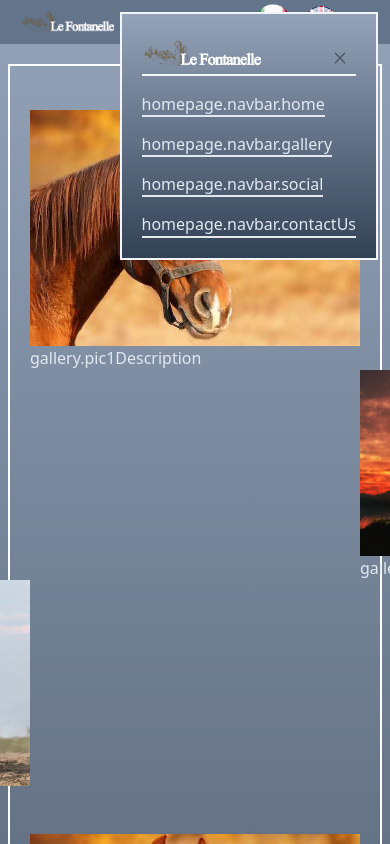
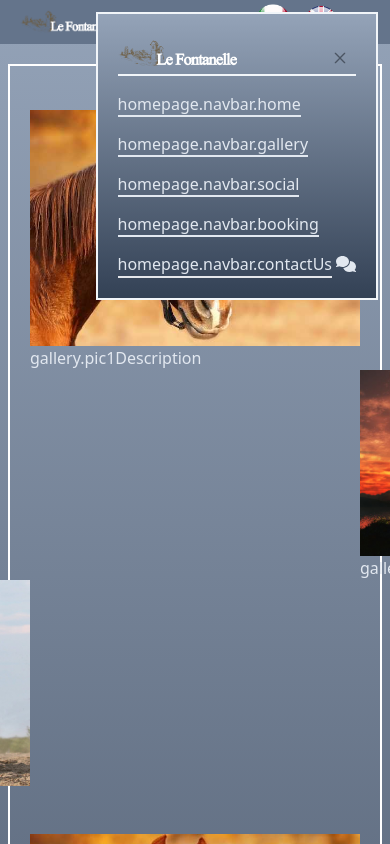
Before and after one commit to Matstraz/agriturismo, a React (Create React App) app: page /gallery in a window 390 px wide. Both pictures are taken after a click on the button 356 px from the left and 22 px from the top of the page. Shown: the top 844 px of the page. Built offline with nearby package versions, Linux system fonts and the light colour scheme; what react-animations would draw is missing.

Commit message:
fix burger menu

```diff
--- a/public/locales/it/translation.json
+++ b/public/locales/it/translation.json
@@ -27,7 +27,7 @@
       "text2": "Vacanze e Relax, Percorsi enogastronomici, Contatto con la natura, Golf Canoa e Mountain Bike, Sagre e Appuntamenti.",
       "text3": "Arte, Feste medioevali, Artigianato locale, La vena del gesso.",
       "text4": "Da un antico casale di sasso sono stati ricavati quattro appartamenti da 4 - 5 persone e, nel vecchio fienile adiacente alla casa, due appartamenti da 2 persone.",
-      "text5": "Danoi puoi trovare... Gli animali sono ben accetti! Sito segnalato da dogwelcome.it"
+      "text5": "Da noi puoi trovare... Gli animali sono ben accetti! Sito segnalato da dogwelcome.it"
     },
     "footer": {
       "contacts": "CONTATTI",
--- a/src/components/commonComponents/MainNavabar.js
+++ b/src/components/commonComponents/MainNavabar.js
@@ -63,7 +63,6 @@ export default function MainNavbar() {
           <li>
             <div>
               <ContactUsModal />
-
               {contactIcon}
             </div>
           </li>
@@ -157,7 +156,17 @@ export default function MainNavbar() {
                     </a>
                   </li>
                   <li>
+                    <a
+                      href="https://www.booking.com/hotel/it/le-fontanelle-castel-del-rio.it.html"
+                      title="booking"
+                      className=" hover:text-slate-900 border-b-2 border-slate-200"
+                    >
+                      {t("homepage.navbar.booking")}
+                    </a>
+                  </li>
+                  <li>
                     <ContactUsModal />
+                    {contactIcon}
                   </li>
                 </ul>
               </nav>
```
